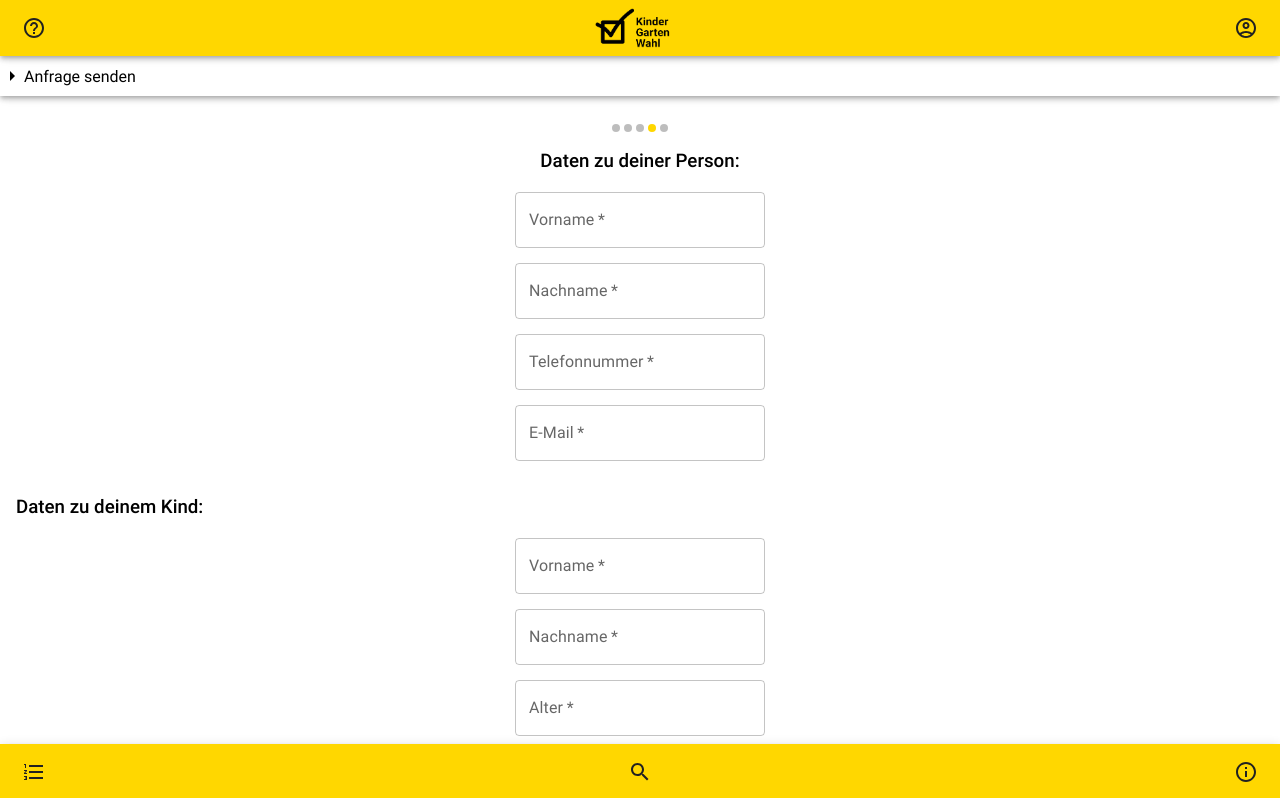
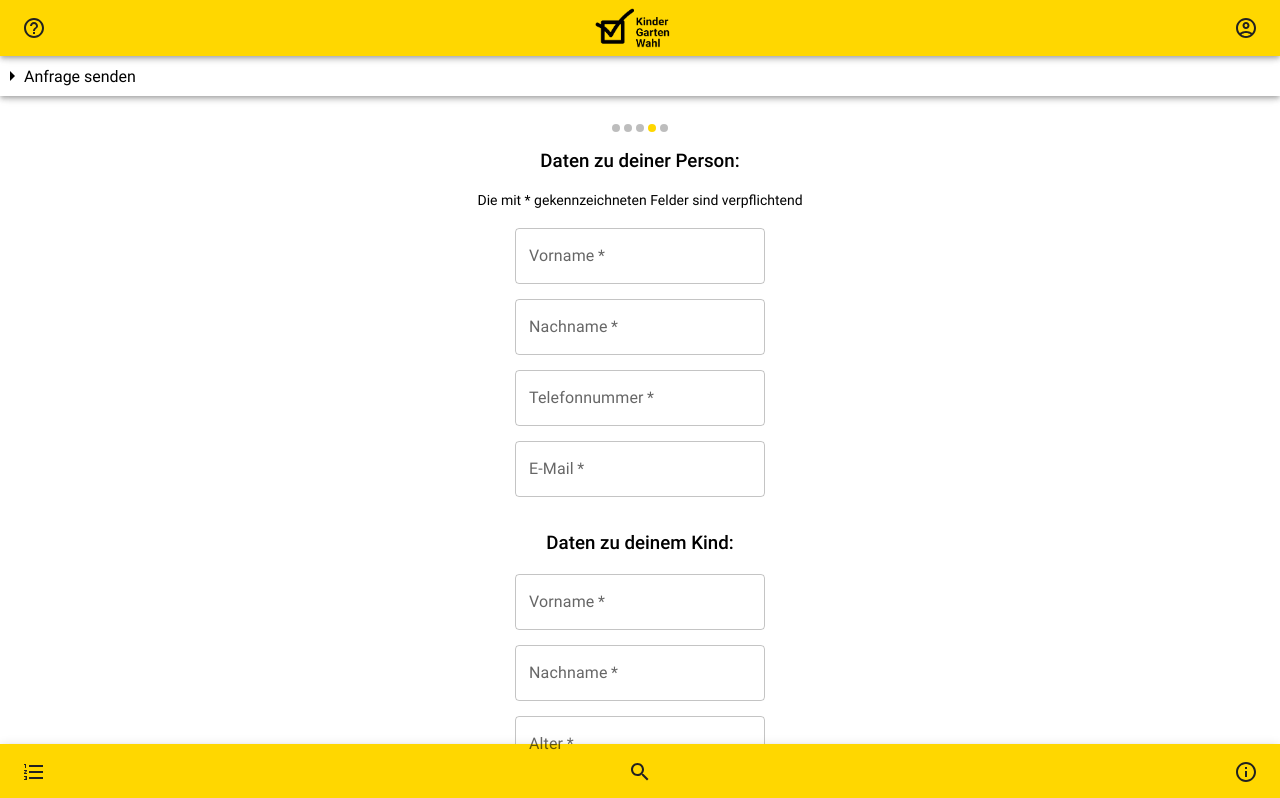
Before and after one commit to Sophie-Zulinski/kindergarten-usability, a React (Create React App) app: page /inquiry in a window 1280 px wide. Shown: the top 798 px of the page. Built offline with nearby package versions, Linux system fonts and the light colour scheme.

Commit message:
minor changes

```diff
--- a/src/index.scss
+++ b/src/index.scss
@@ -229,6 +229,15 @@ h5 {
   margin-bottom: 30px;
 }
 
+.required-description {
+  font-size: 14px;
+  margin-bottom: 20px;
+}
+
+.btn__inquiry {
+  position: absolute;
+}
+
 .modal-backdrop {
   position: fixed;
   top: 0;
--- a/src/pages/InquiryPage.js
+++ b/src/pages/InquiryPage.js
@@ -132,6 +132,9 @@ function InquiryPage({ title }) {
           sx={{ marginBottom: "10px" }}
         />
         <h3 className="headline">Daten zu deiner Person:</h3>
+        <p className="required-description">
+          Die mit * gekennzeichneten Felder sind verpflichtend
+        </p>
       </div>
       <div className="input-box">
         <FormControl fullWidth sx={{ marginBottom: "15px" }}>
@@ -214,7 +217,7 @@ function InquiryPage({ title }) {
           )}
         </FormControl>
       </div>
-      <div className="col">
+      <div className="col center-vertical">
         <h3 className="bottomline">Daten zu deinem Kind:</h3>
       </div>
       <div className="input-box">
--- a/src/pages/SearchPage.js
+++ b/src/pages/SearchPage.js
@@ -137,6 +137,9 @@ function SearchPage({ title }) {
           sx={{ marginBottom: "10px" }}
         />
         <h3 className="headline">Nenne uns zunächst deine Suchkriterien...</h3>
+        <p className="required-description">
+          Die mit * gekennzeichneten Felder sind verpflichtend
+        </p>
       </div>
       <div className="input-box">
         <FormControl
```
